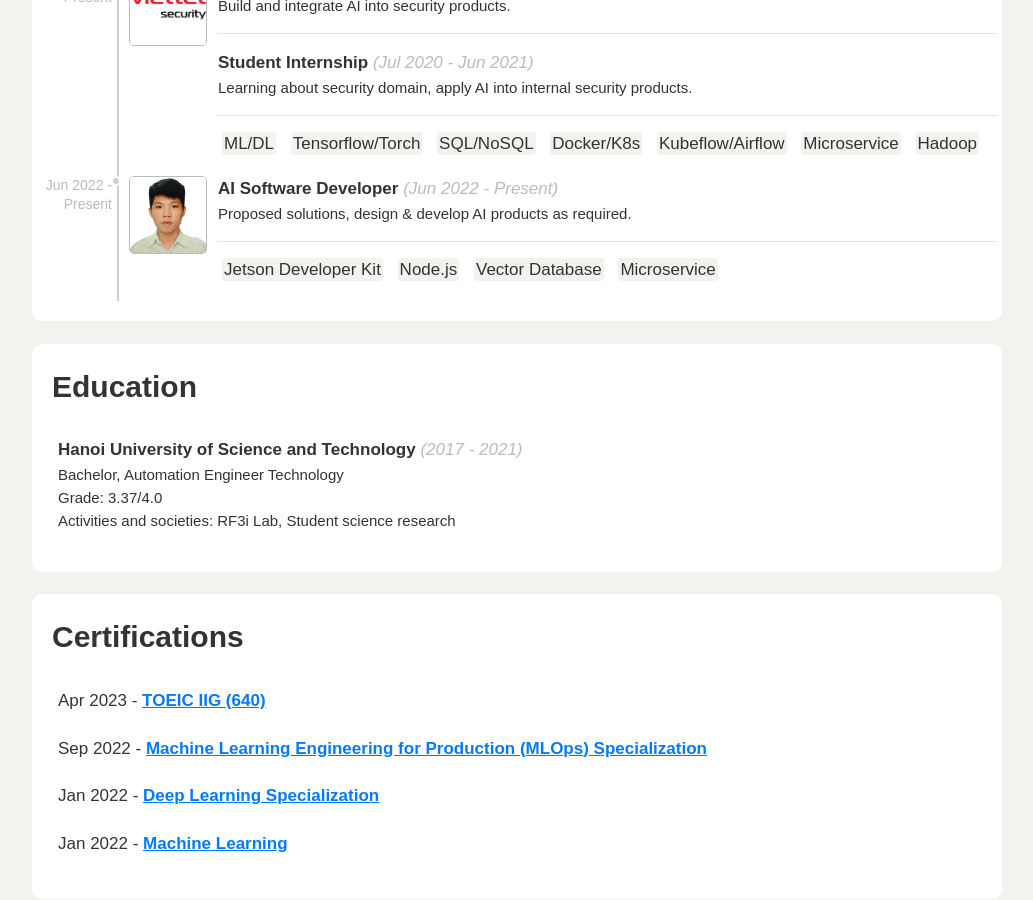
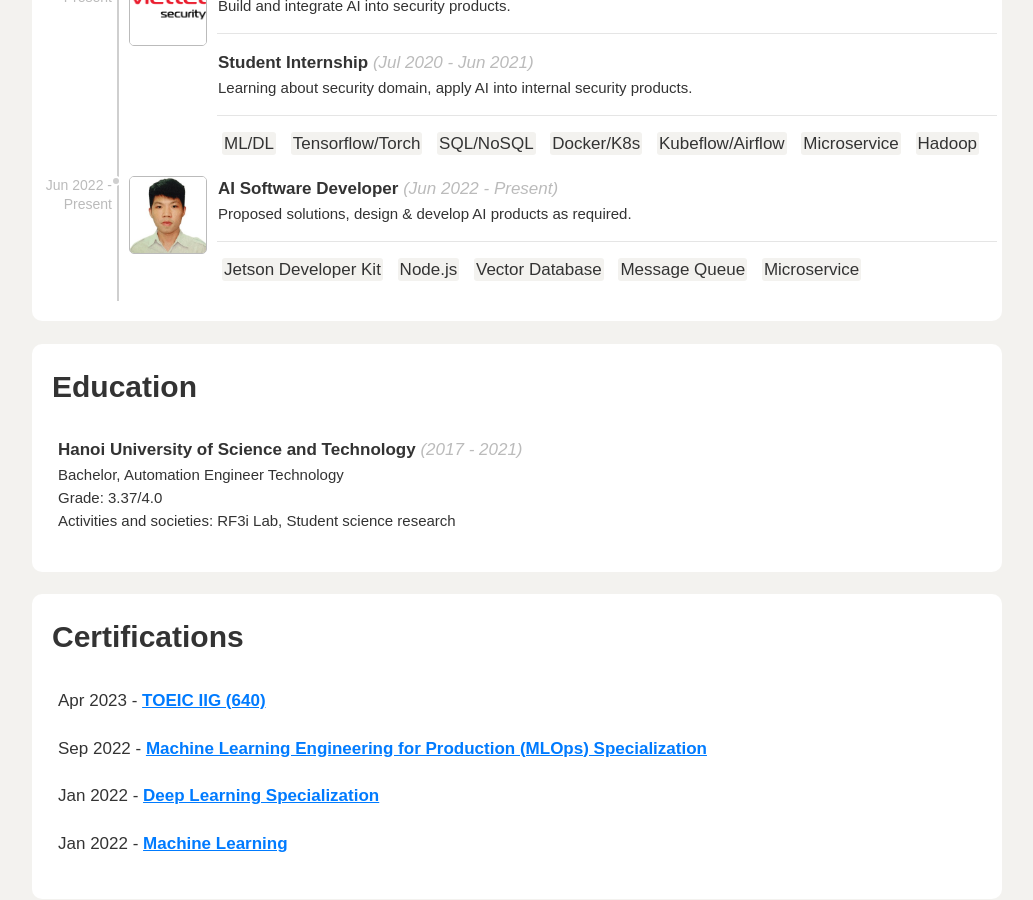
Before and after one commit to dangho99/dang99.github.io, a Jekyll site: the page built from about.html, in a window 1280 px wide and 900 px high, scrolled down 426 px. Shown: the whole window, without its empty margins (123-1156 px from the left). Built offline with Jekyll 4.4.1, drawn with Linux system fonts in a browser that asks for light colours.

Commit message:
update cv

```diff
--- a/_data/profile.yml
+++ b/_data/profile.yml
@@ -39,6 +39,7 @@ experiences:
       - Jetson Developer Kit
       - Node.js
       - Vector Database
+      - Message Queue
       - Microservice
     roles:
       - name: "AI Software Developer"
```
